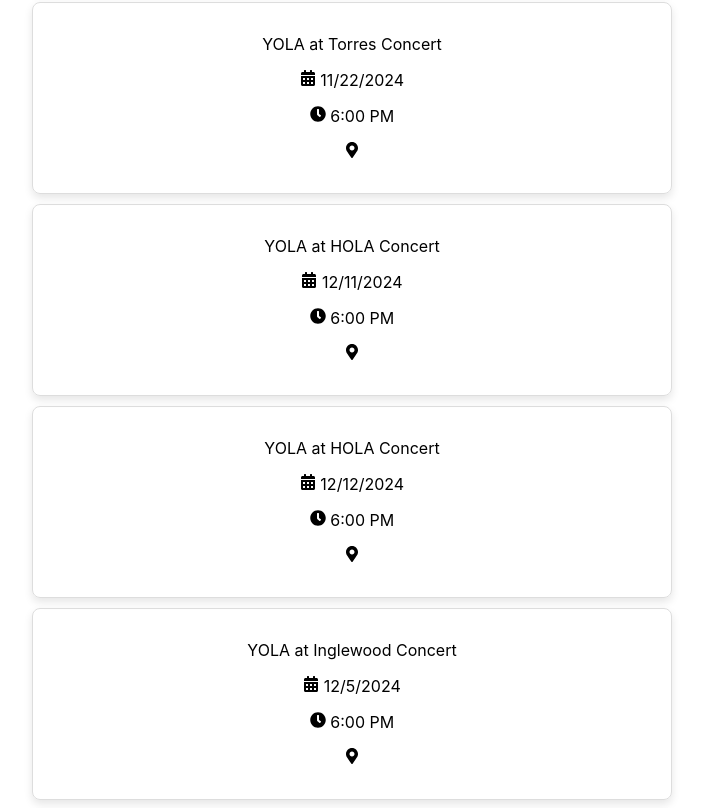
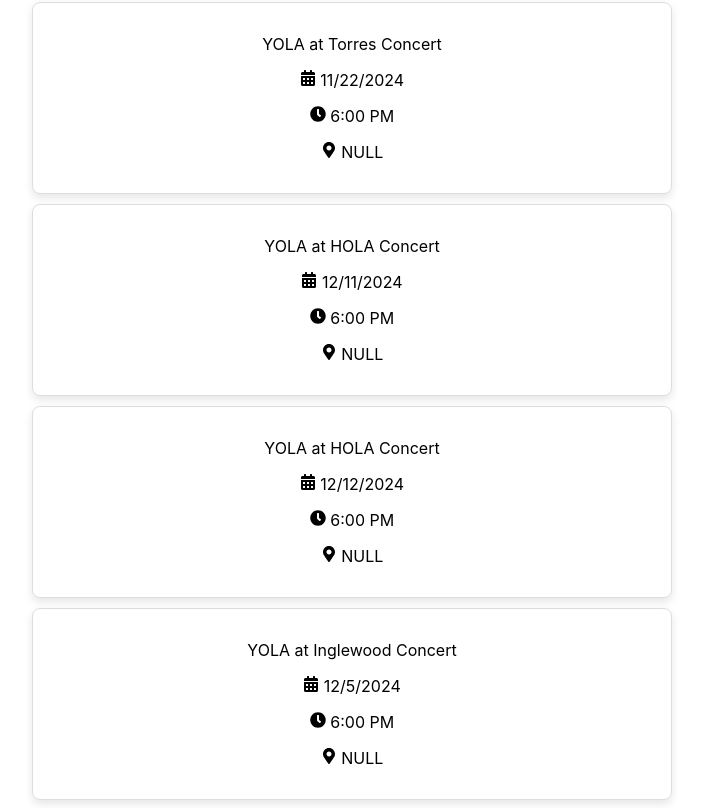
Before and after one commit to Kevin-Arista/ClassicalHub, a React (Create React App) app: page /events in a window 1280 px wide. Shown: the part 1072-1880 px from the top of the page, without its empty margins (288-991 px from the left). Built offline with nearby package versions, Linux system fonts and the light colour scheme; a web font is replaced by a local one.

Commit message:
used object structured props, modified calling convention, presetted value NULL

```diff
--- a/src/components/eventCard.js
+++ b/src/components/eventCard.js
@@ -2,18 +2,23 @@
 import "./eventCard.css";
 import { FaCalendarAlt, FaClock, FaMapMarkerAlt } from "react-icons/fa";
 
-function EventCard(props) {
+function EventCard({
+	eventName = "NULL",
+	eventDate = "NULL",
+	eventTime = "NULL",
+	eventLocation = "NULL",
+}) {
 	return (
 		<div className="event-card">
-			<p className="event-name">{props.eventName}</p>
+			<p className="event-name">{eventName}</p>
 			<p className="event-date">
-				<FaCalendarAlt /> {new Date(props.eventDate).toLocaleDateString()}
+				<FaCalendarAlt /> {new Date(eventDate).toLocaleDateString()}
 			</p>
 			<p className="event-time">
-				<FaClock /> {props.eventTime}
+				<FaClock /> {eventTime}
 			</p>
 			<p className="event-location">
-				<FaMapMarkerAlt /> {props.eventLocation}
+				<FaMapMarkerAlt /> {eventLocation}
 			</p>
 		</div>
 	);
```
